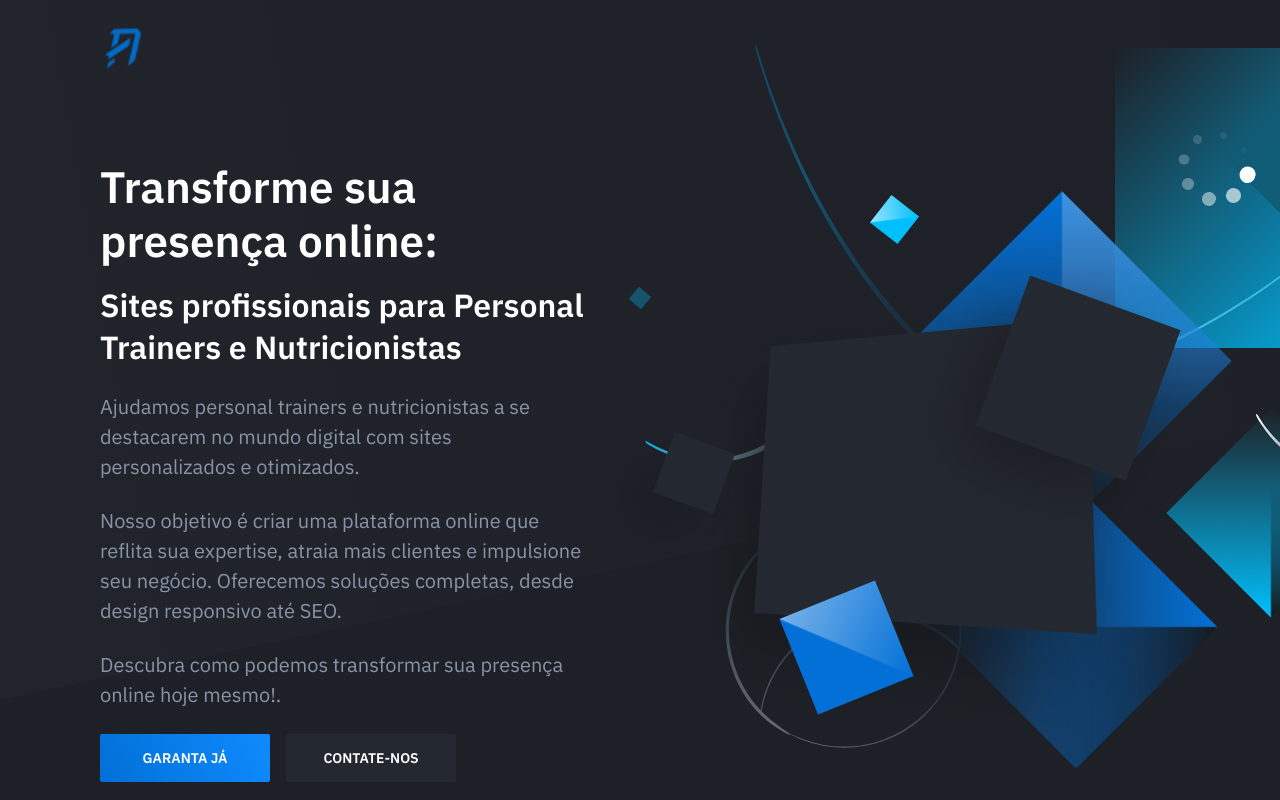
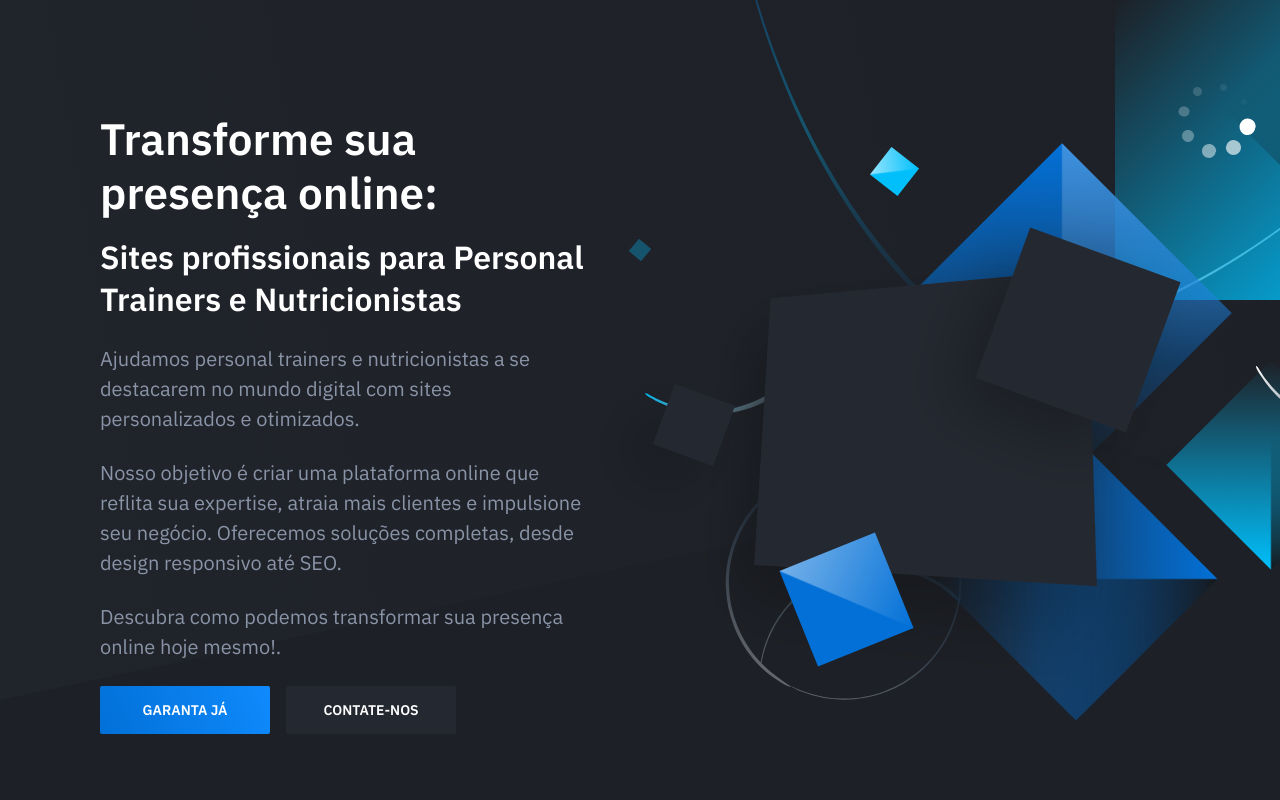
Before and after one commit to fernando-io/trainernutriweb, a plain HTML site: page index.html in a window 1280 px wide. Shown: the top 800 px of the page. Drawn offline with nearby package versions, Linux system fonts and the light colour scheme.

Commit message:
logo removed

```diff
--- a/index.html
+++ b/index.html
@@ -17,9 +17,6 @@
                 <div class="site-header-inner">
                     <div class="brand header-brand">
                         <h1 class="m-0">
-							<a href="#">
-								<img class="header-logo-image" src="/src/images/favicon-48x48.png" alt="Logo">
-                            </a>
                         </h1>
                     </div>
                 </div>
```
